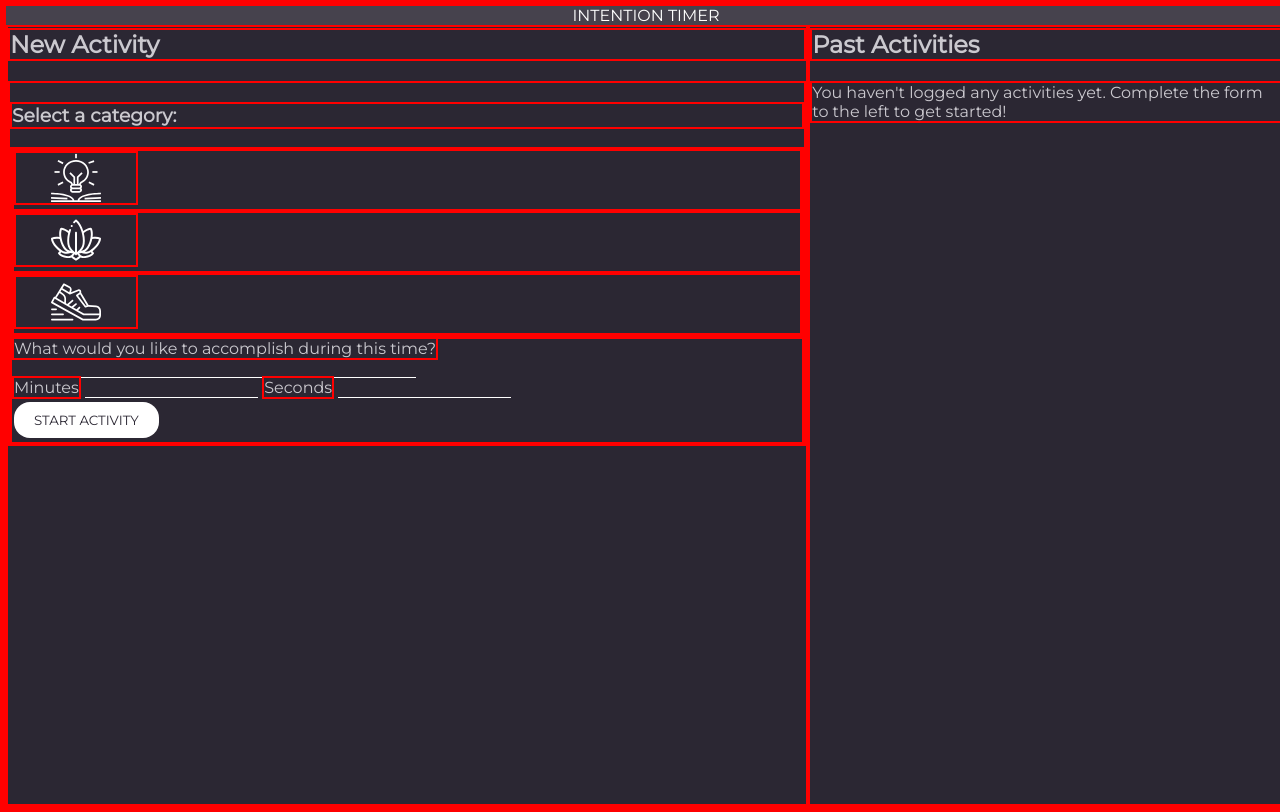
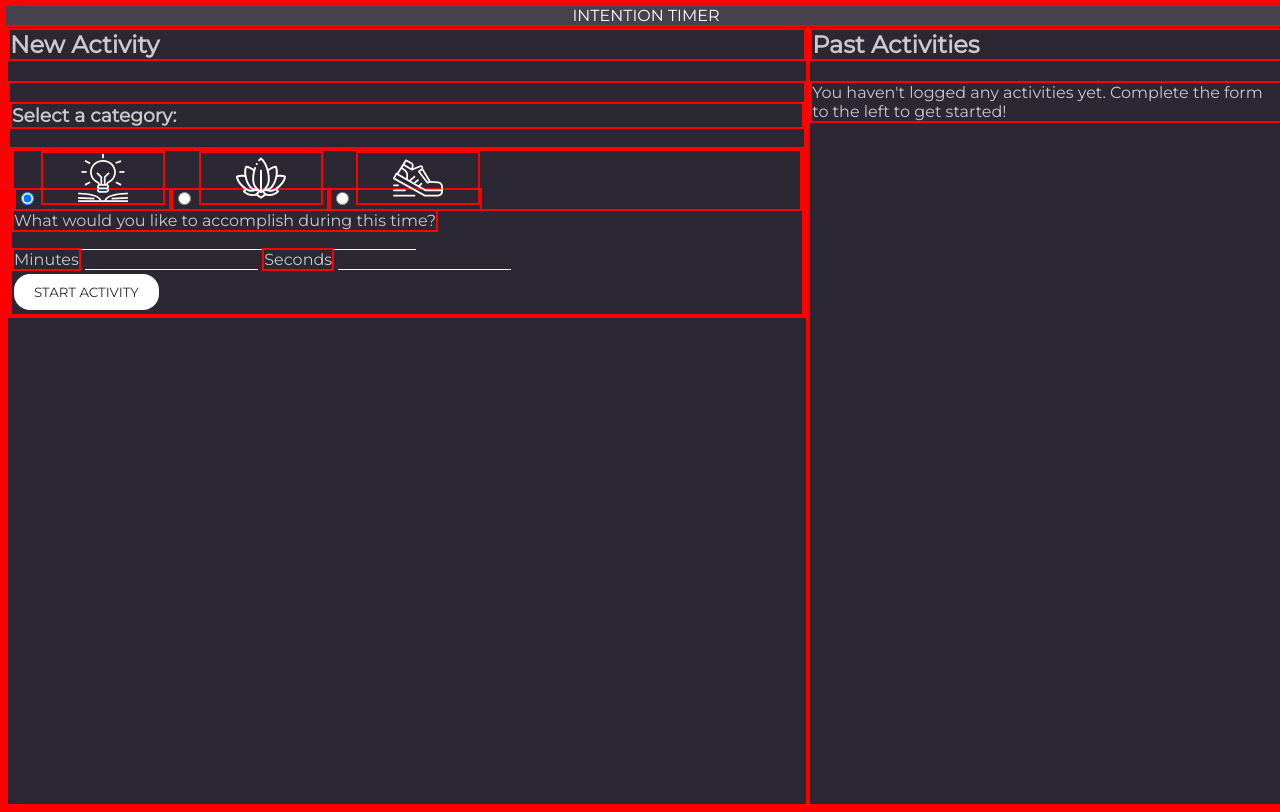
Before and after one commit to saberg1/intention-timer, a plain HTML site: page index.html in a window 1280 px wide. Drawn offline with Linux system fonts and the light colour scheme.

Commit message:
radio button

```diff
--- a/index.html
+++ b/index.html
@@ -13,12 +13,26 @@
         <h1 class='activities'> New Activity</h1>
         <section>
           <h3>Select a category:</h3>
-          <section id='imageSection' class="image-section">
+          <!-- <section id='imageSection' class="image-section">
             <div id='studyDiv'>  <img class='study' id='study' src='./assets/study.svg' alt='study-icon'> </div>
             <div id='meditateDiv'>  <img class='meditate' id='meditate' src='./assets/meditate.svg' alt='meditate-icon'> </div>
             <div id='exerciseDiv'>  <img class='exercise' id='exercise' src='./assets/exercise.svg' alt='exercise-icon'> </div>
-          </section>
+          </section> -->
           <form class='input-form' id='form'>
+            <div>
+              <label>
+                <input type="radio" name="activiy" value="small" checked>
+                <img src="./assets/study.svg">
+              </label>
+              <label>
+                <input type="radio" name="activiy" value="big">
+                <img src="./assets/meditate.svg">
+              </label>
+              <label>
+                <input type="radio" name="activiy" value="big">
+                <img src="./assets/exercise.svg">
+              </label>
+            </div>
             <label for='activity-description'>What would you like to accomplish during this time?</label>
             <input type='text' class='activity-description' id='activityDescription' name='activity-description'> <br>
             <label for='minutes'>Minutes</label>
```
